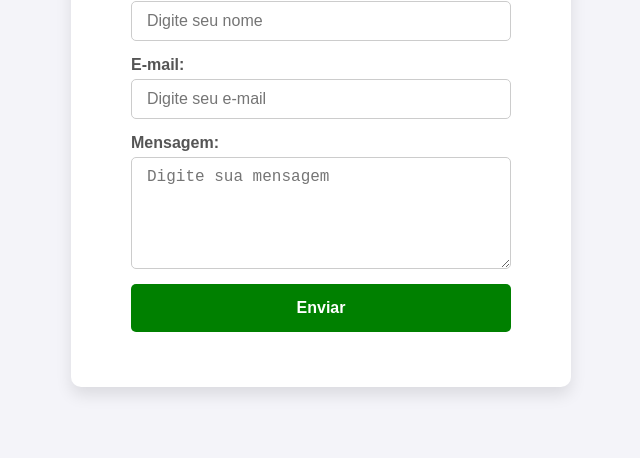
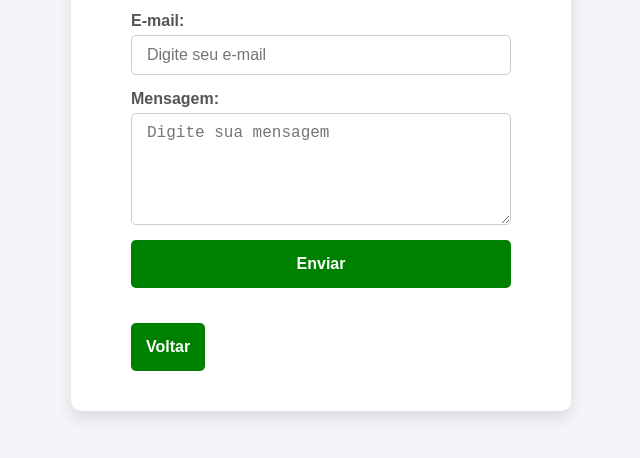
Before and after one commit to hoberdanAC/fundamentos-web-facul, a plain HTML site: page contato.html in a window 1280 px wide. Shown: the part 266-724 px from the top of the page, without its empty margins (319-959 px from the left). Drawn offline with Linux system fonts and the light colour scheme.

Commit message:
add voltar button
adicionando botão voltar

```diff
--- a/contato.html
+++ b/contato.html
@@ -19,6 +19,7 @@
             justify-content: center;
             align-items: center;
             min-height: 100vh;
+            flex-direction: column;
         }
 
         .container {
@@ -28,6 +29,7 @@
             box-shadow: 0 8px 16px rgba(0,0,0,0.1);
             max-width: 500px;
             width: 100%;
+            margin-bottom: 20px;
         }
 
         h1 {
@@ -96,6 +98,29 @@
             display: none; /* Oculta a mensagem inicialmente */
         }
 
+        /* Estilo para o botão de voltar */
+        .return-button {
+            background-color: #008000;
+            color: #fff;
+            border: none;
+            padding: 15px;
+            font-size: 16px;
+            font-weight: bold;
+            text-align: center;
+            border-radius: 5px;
+            cursor: pointer;
+            margin-top: 20px;
+            transition: background-color 0.3s ease;
+        }
+
+        .return-button:hover {
+            background-color: #006400;
+        }
+
+        .return-button:active {
+            background-color: #004d00;
+        }
+
         @media (max-width: 768px) {
             .container {
                 padding: 20px 30px;
@@ -105,7 +130,7 @@
                 font-size: 14px;
             }
 
-            input[type="submit"] {
+            input[type="submit"], .return-button {
                 font-size: 14px;
                 padding: 10px;
             }
@@ -135,6 +160,9 @@
 
         <!-- Mensagem de sucesso -->
         <p id="success-message" class="success-message">Obrigado!</p>
+
+        <!-- Botão de retorno -->
+        <button class="return-button" onclick="window.history.back()">Voltar</button>
     </div>
 
     <script>
```
Also changed, not shown: formacaohoberdan.html (+27 -0 lines), sobremim.html (+29 -0 lines).
